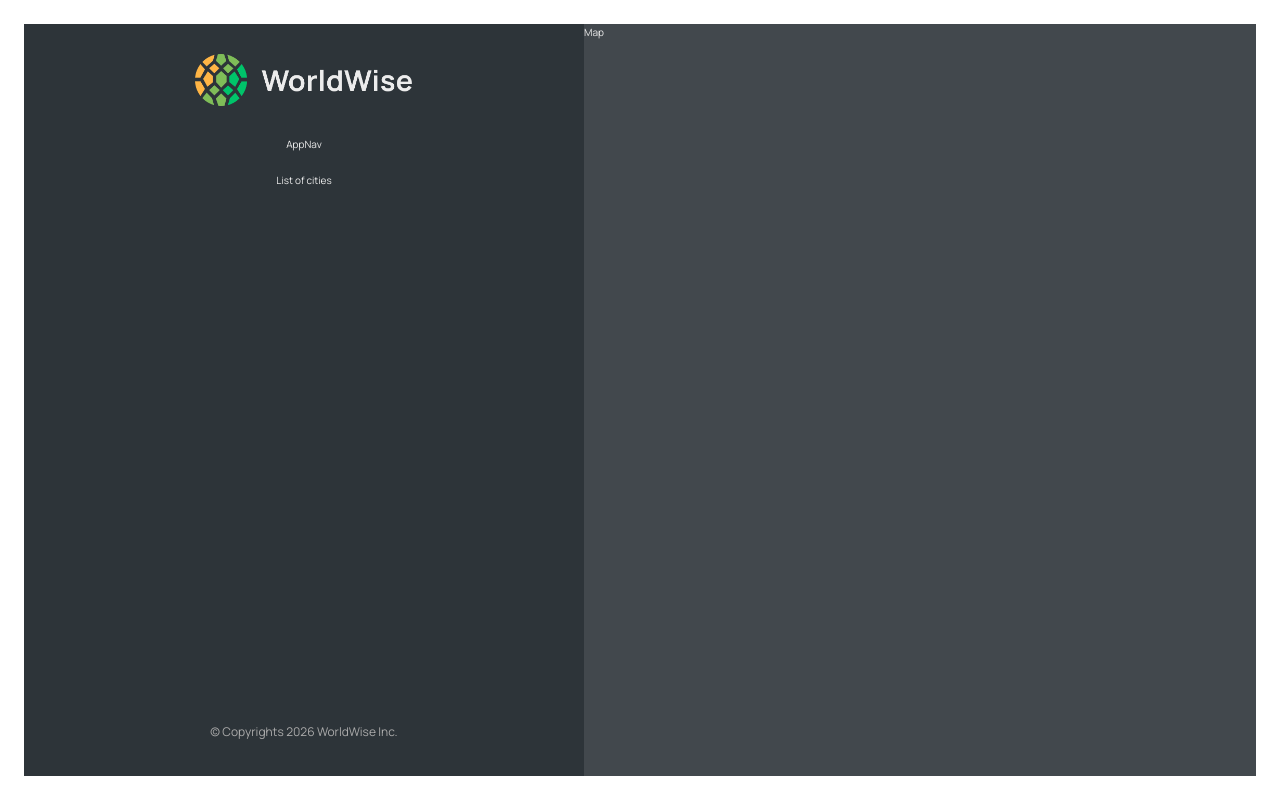
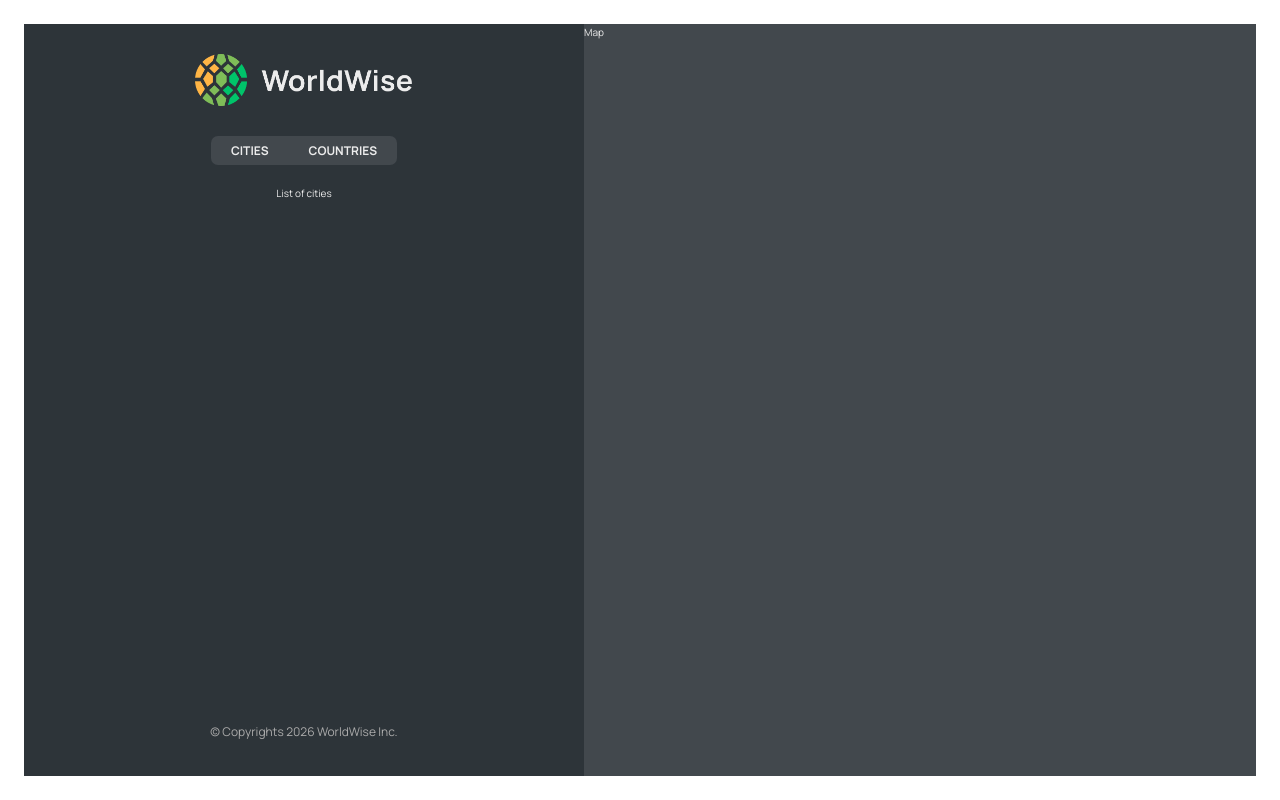
Before and after one commit to AbanoubNashat/worldwise, a React (Vite) app: page /app in a window 1280 px wide. Built offline with nearby package versions, Linux system fonts and the light colour scheme.

Commit message:
added routes for cities and countries in the app component do change the component based on the route to handle the UI change and added UI and route change logic to AppNav to make it functional

```diff
--- a/src/App.jsx
+++ b/src/App.jsx
@@ -11,11 +11,17 @@ function App() {
     <div>
       <BrowserRouter>
         <Routes>
-          <Route path="/" element={<Homepage></Homepage>}></Route>
+          {/* index means it's the default value for the routing */}
+          <Route index element={<Homepage></Homepage>}></Route>
           <Route path="/pricing" element={<Pricing></Pricing>}></Route>
           <Route path="/product" element={<Product></Product>}></Route>
           <Route path="/login" element={<Login></Login>}></Route>
-          <Route path="/app" element={<AppLayout></AppLayout>}></Route>
+          <Route path="/app" element={<AppLayout></AppLayout>}>
+            <Route index element={<p>List of cities</p>}></Route>
+            <Route path="cities" element={<p>List of cities</p>}></Route>
+            <Route path="countries" element={<p>List of countries</p>}></Route>
+            <Route path="form" element={<p>Form</p>}></Route>
+          </Route>
           <Route path="*" element={<NotFoundPage></NotFoundPage>}></Route>
         </Routes>
       </BrowserRouter>
--- a/src/components/AppNav.jsx
+++ b/src/components/AppNav.jsx
@@ -1,11 +1,21 @@
+import { NavLink } from "react-router-dom";
 import styles from "./AppNav.module.css";
 
 function AppNav() {
   return (
     <div className={styles.nav}>
-      AppNav
+      <ul>
+        <li>
+          {" "}
+          <NavLink to={"cities"}> Cities</NavLink>
+        </li>
+        <li>
+          {" "}
+          <NavLink to={"countries"}> Countries</NavLink>
+        </li>
+      </ul>
     </div>
-  )
+  );
 }
 
-export default AppNav
+export default AppNav;
--- a/src/components/Sidebar.jsx
+++ b/src/components/Sidebar.jsx
@@ -2,13 +2,15 @@ import styles from "./Sidebar.module.css";
 import Logo from "./Logo";
 import AppNav from "./AppNav";
 import Footer from "./Footer";
+import { Outlet } from "react-router-dom";
 
 function Sidebar() {
   return (
     <div className={styles.sidebar}>
       <Logo></Logo>
       <AppNav></AppNav>
-      <p>List of cities</p>
+      {/* Outlet here acts the children prop but for routers so whatever the router has of component it will change depends on the router */}
+      <Outlet></Outlet>
       <Footer></Footer>
     </div>
   );
```
